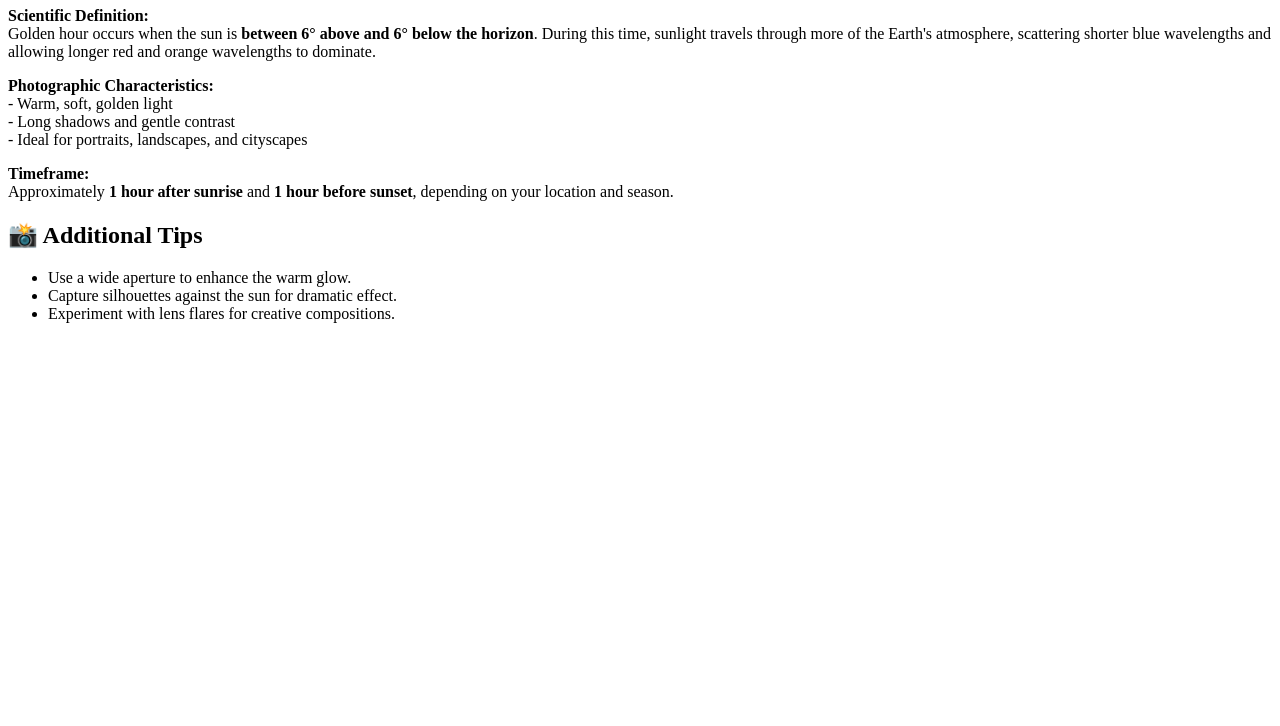
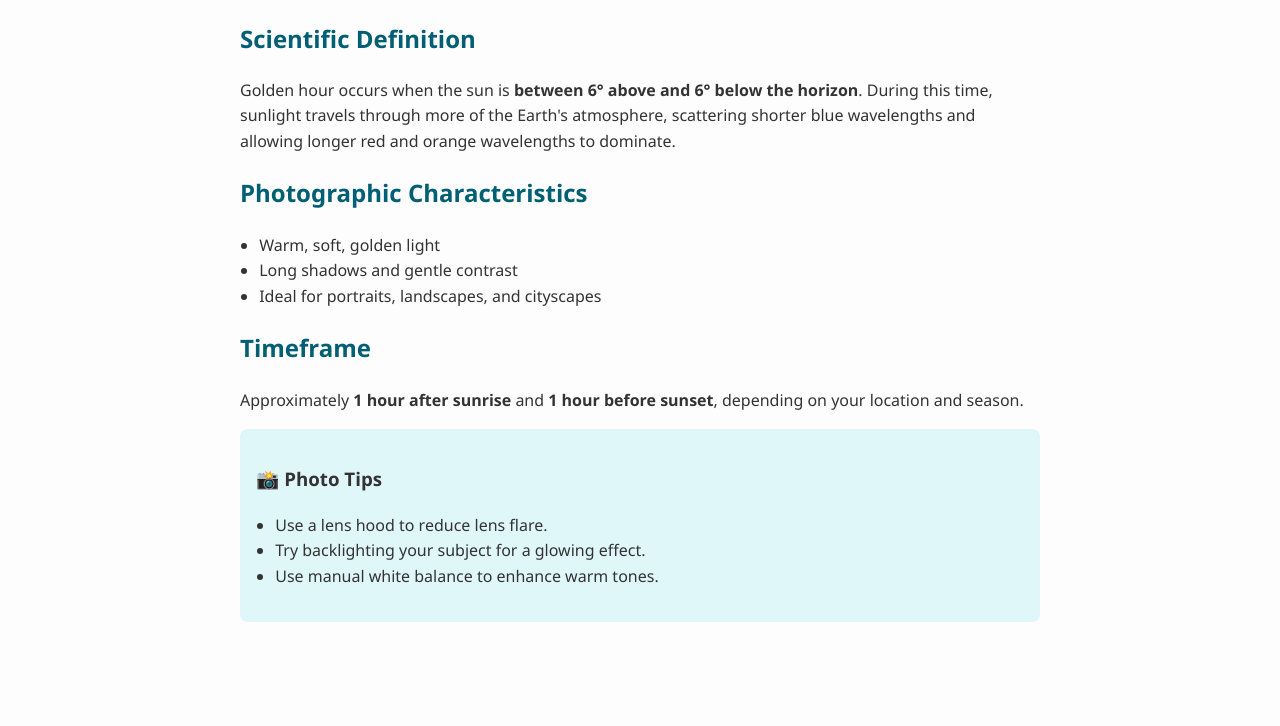
Before and after one commit to sunfinderapps/sunfinder-support, a plain HTML site: page golden_hour.html in a window 1280 px wide. Shown: the part 74-800 px from the top of the page. Drawn offline with Linux system fonts and the light colour scheme.

Commit message:
update blue_hour, golden_hour and twilight_time html

```diff
--- a/golden_hour.html
+++ b/golden_hour.html
@@ -1,28 +1,79 @@
-
 <!DOCTYPE html>
 <html lang="en">
 <head>
-    <meta charset="UTF-8">
-    <title>Golden Hour in Photography</title>
+  <meta charset="UTF-8">
+  <title>Golden Hour in Photography</title>
+
+<meta name="viewport" content="width=device-width, initial-scale=1.0">
+<style>
+  body {
+    font-family: 'Segoe UI', Tahoma, Geneva, Verdana, sans-serif;
+    margin: 0;
+    padding: 0;
+    background-color: #fdfdfd;
+    color: #333;
+    line-height: 1.6;
+  }
+  header {
+    background-color: #222;
+    color: #fff;
+    padding: 1em;
+    text-align: center;
+  }
+  main {
+    padding: 1em;
+    max-width: 800px;
+    margin: auto;
+  }
+  h1, h2 {
+    color: #005f73;
+  }
+  ul {
+    padding-left: 1.2em;
+  }
+  .tips {
+    background-color: #e0f7fa;
+    padding: 1em;
+    border-radius: 8px;
+    margin-top: 1em;
+  }
+  @media (max-width: 600px) {
+    body {
+      font-size: 16px;
+    }
+    header, main {
+      padding: 0.8em;
+    }
+  }
+</style>
+
 </head>
 <body>
-    <h1>🌇 Golden Hour</h1>
-    <p><strong>Scientific Definition:</strong><br>
-    Golden hour occurs when the sun is <strong>between 6° above and 6° below the horizon</strong>. During this time, sunlight travels through more of the Earth's atmosphere, scattering shorter blue wavelengths and allowing longer red and orange wavelengths to dominate.</p>
+  <header>🌇 Golden Hour</header>
+  <main>
 
-    <p><strong>Photographic Characteristics:</strong><br>
-    - Warm, soft, golden light<br>
-    - Long shadows and gentle contrast<br>
-    - Ideal for portraits, landscapes, and cityscapes</p>
+<h2>Scientific Definition</h2>
+<p>Golden hour occurs when the sun is <strong>between 6° above and 6° below the horizon</strong>. During this time, sunlight travels through more of the Earth's atmosphere, scattering shorter blue wavelengths and allowing longer red and orange wavelengths to dominate.</p>
 
-    <p><strong>Timeframe:</strong><br>
-    Approximately <strong>1 hour after sunrise</strong> and <strong>1 hour before sunset</strong>, depending on your location and season.</p>
+<h2>Photographic Characteristics</h2>
+<ul>
+  <li>Warm, soft, golden light</li>
+  <li>Long shadows and gentle contrast</li>
+  <li>Ideal for portraits, landscapes, and cityscapes</li>
+</ul>
 
-    <h2>📸 Additional Tips</h2>
-    <ul>
-        <li>Use a wide aperture to enhance the warm glow.</li>
-        <li>Capture silhouettes against the sun for dramatic effect.</li>
-        <li>Experiment with lens flares for creative compositions.</li>
-    </ul>
+<h2>Timeframe</h2>
+<p>Approximately <strong>1 hour after sunrise</strong> and <strong>1 hour before sunset</strong>, depending on your location and season.</p>
+
+<div class="tips">
+  <h3>📸 Photo Tips</h3>
+  <ul>
+    <li>Use a lens hood to reduce lens flare.</li>
+    <li>Try backlighting your subject for a glowing effect.</li>
+    <li>Use manual white balance to enhance warm tones.</li>
+  </ul>
+</div>
+
+  </main>
 </body>
 </html>
```
Also changed, not shown: blue_hour.html (+69 -18 lines), twilight_time.html (+62 -11 lines).
